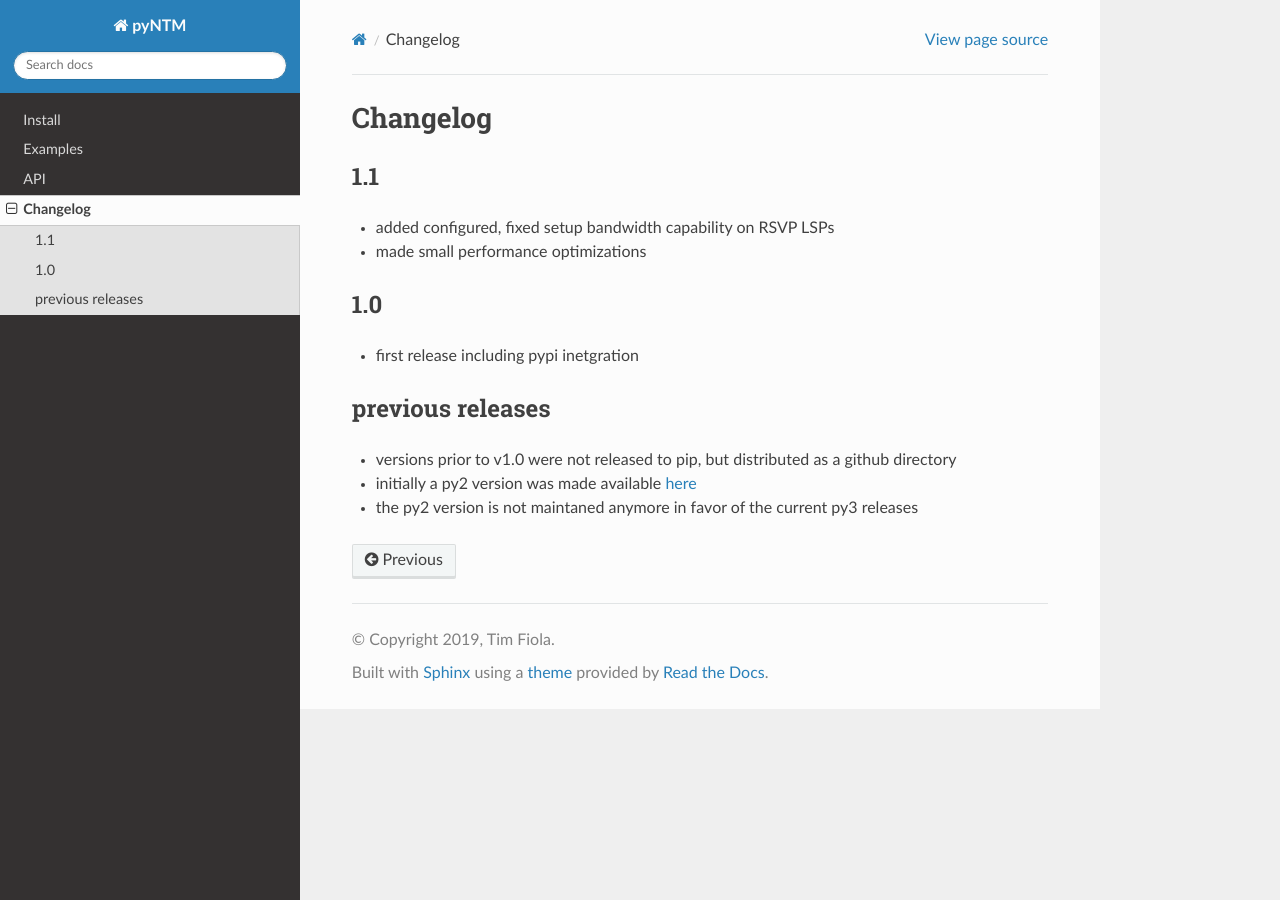
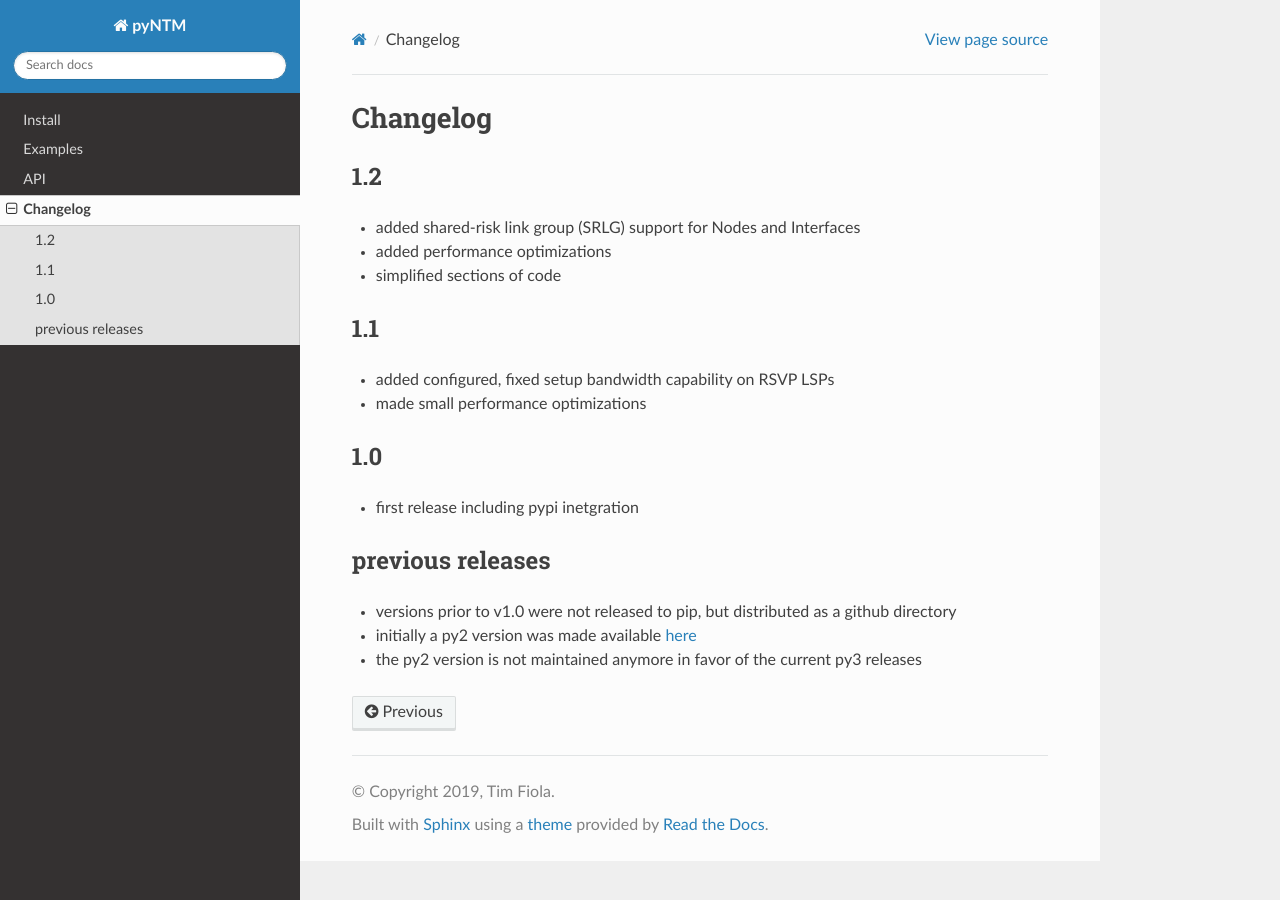
Before and after one commit to tim-fiola/network_traffic_modeler_py3, a Sphinx documentation site: the page built from docs/changelog.rst, in a window 1280 px wide. Built offline with Sphinx 7.4.7 and the Read the Docs theme 2.0.0, drawn with Linux system fonts in a browser that asks for light colours.

Commit message:
updated version and changelog before merge

```diff
--- a/docs/changelog.rst
+++ b/docs/changelog.rst
@@ -1,5 +1,11 @@
 Changelog
 =========
+
+1.2
+---
+* added shared-risk link group (SRLG) support for Nodes and Interfaces
+* added performance optimizations
+* simplified sections of code
 
 1.1
 ----
@@ -16,4 +22,4 @@ previous releases
 ------------------
 * versions prior to v1.0 were not released to pip, but distributed as a github directory
 * initially a py2 version was made available `here <https://github.com/tim-fiola/network_traffic_modeler>`_
-* the py2 version is not maintaned anymore in favor of the current py3 releases
+* the py2 version is not maintained anymore in favor of the current py3 releases
--- a/docs/conf.py
+++ b/docs/conf.py
@@ -22,7 +22,7 @@ copyright = '2019, Tim Fiola'
 author = 'Tim Fiola'
 
 # The full version, including alpha/beta/rc tags
-release = '1.1'
+release = '1.2'
 
 # index file
 master_doc = 'index'
--- a/setup.py
+++ b/setup.py
@@ -5,7 +5,7 @@ with open("requirements.txt", "r") as fs:
     reqs = [r for r in fs.read().splitlines() if (
         len(r) > 0 and not r.startswith("#"))]
 
-version = '1.1'
+version = '1.2'
 
 with open("README.md", "r") as fh:
     long_description = fh.read()
```
Also changed, not shown: 1 other file.
